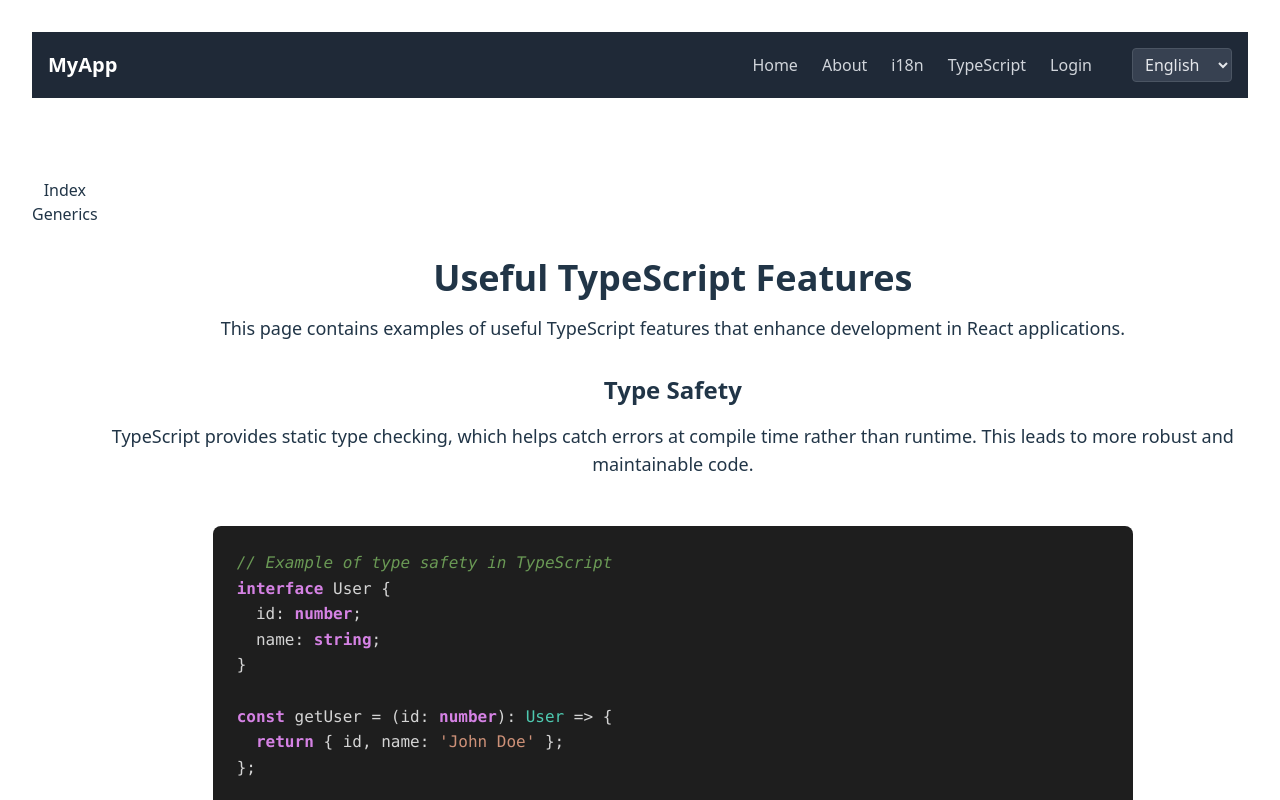
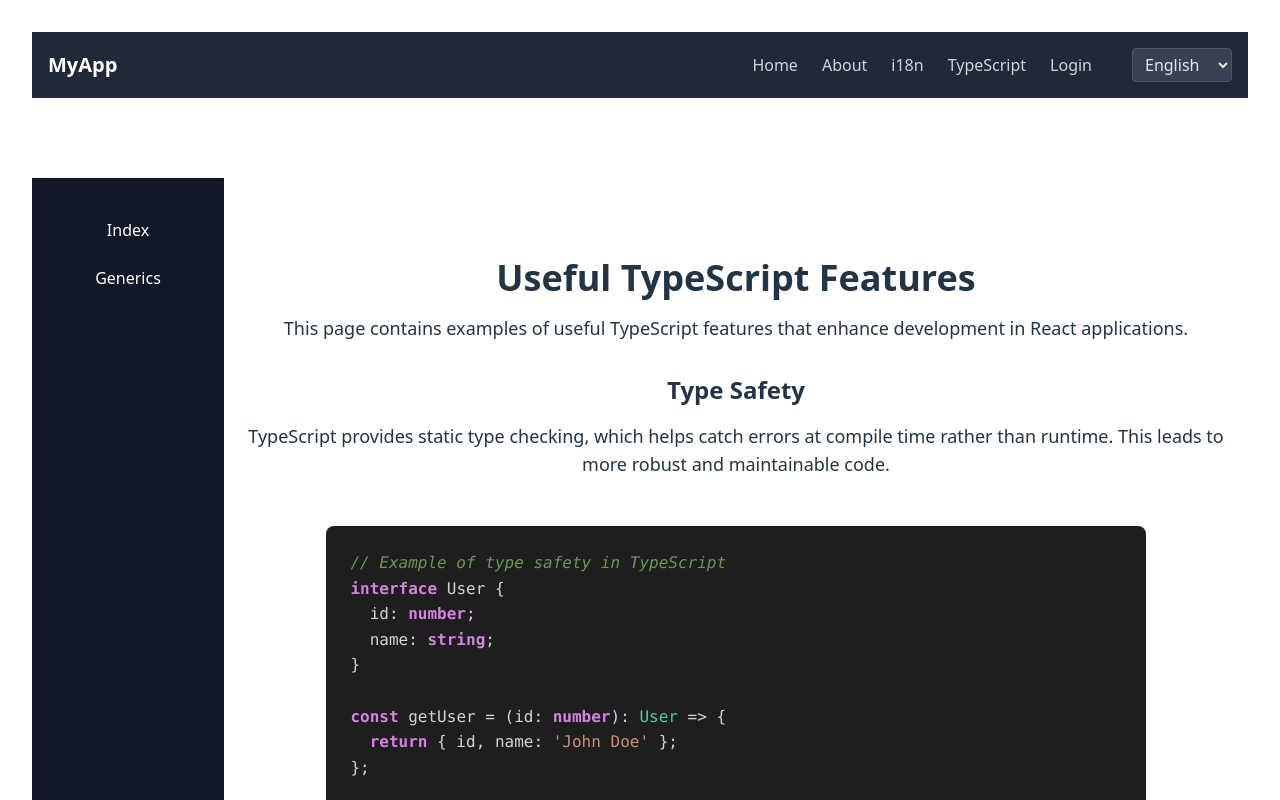
Before and after one commit to dimitri-edel/react-typescript-practice, a React (Vite) app: page /typescript-page in a window 1280 px wide. Shown: the top 800 px of the page. Built offline with nearby package versions, Linux system fonts and the light colour scheme.

Commit message:
Style the sidebar for typescript page
The sidebar now highlights the selected page. Changes in /src/features/tpyescript/[ components/sidebar.tsx , pages/main.tsx }

```diff
--- a/src/features/typescript/components/sidebar.tsx
+++ b/src/features/typescript/components/sidebar.tsx
@@ -2,21 +2,33 @@
 interface SidebarProps {
   onIndexClick?: () => void;
   onGenericsClick?: () => void;
+  selected?: 'index' | 'generics';
 }
 
-
-export default function TypeScriptSidebar({ onIndexClick, onGenericsClick }: SidebarProps) {
-
+export default function TypeScriptSidebar({ onIndexClick, onGenericsClick, selected }: SidebarProps) {
   return (
-    <div className={`sidebar`}>
-      <ul>
-        <li onClick={onIndexClick}>Index</li>
-        <li onClick={onGenericsClick}>Generics</li>
-        {/* <li><Link to="/typescript-page/advanced-types">Advanced Types</Link></li>
-        <li><Link to="/typescript-page/decorators">Decorators</Link></li>
-        <li><Link to="/typescript-page/mixins">Mixins</Link></li>
-        <li><Link to="/typescript-page/utility-types">Utility Types</Link></li>
-        <li><Link to="/typescript-page/tsconfig">tsconfig.json</Link></li> */}
+    <div className="bg-gray-900 text-white w-48 min-h-full py-8 px-4">
+      <ul className="space-y-2">
+        <li
+          onClick={onIndexClick}
+          className={`cursor-pointer rounded px-3 py-2 transition-colors
+            ${selected === 'index'
+              ? 'bg-blue-600 text-white font-bold'
+              : 'hover:bg-gray-700 hover:text-blue-300'}
+          `}
+        >
+          Index
+        </li>
+        <li
+          onClick={onGenericsClick}
+          className={`cursor-pointer rounded px-3 py-2 transition-colors
+            ${selected === 'generics'
+              ? 'bg-blue-600 text-white font-bold'
+              : 'hover:bg-gray-700 hover:text-blue-300'}
+          `}
+        >
+          Generics
+        </li>
       </ul>
     </div>
   );
--- a/src/features/typescript/pages/main.tsx
+++ b/src/features/typescript/pages/main.tsx
@@ -22,7 +22,6 @@ export default function TypeScriptPage() {
             />
             <div className="flex flex-col flex-1 items-center">
                 {content}
-                <TypeScriptPanel scope="typescript_page" id="typescript_source_code" />
             </div>
         </div>
     )
```
Also changed, not shown: src/features/typescript/components/sidebar.module.css (added), src/features/typescript/pages/sidebar.module.css (deleted).
